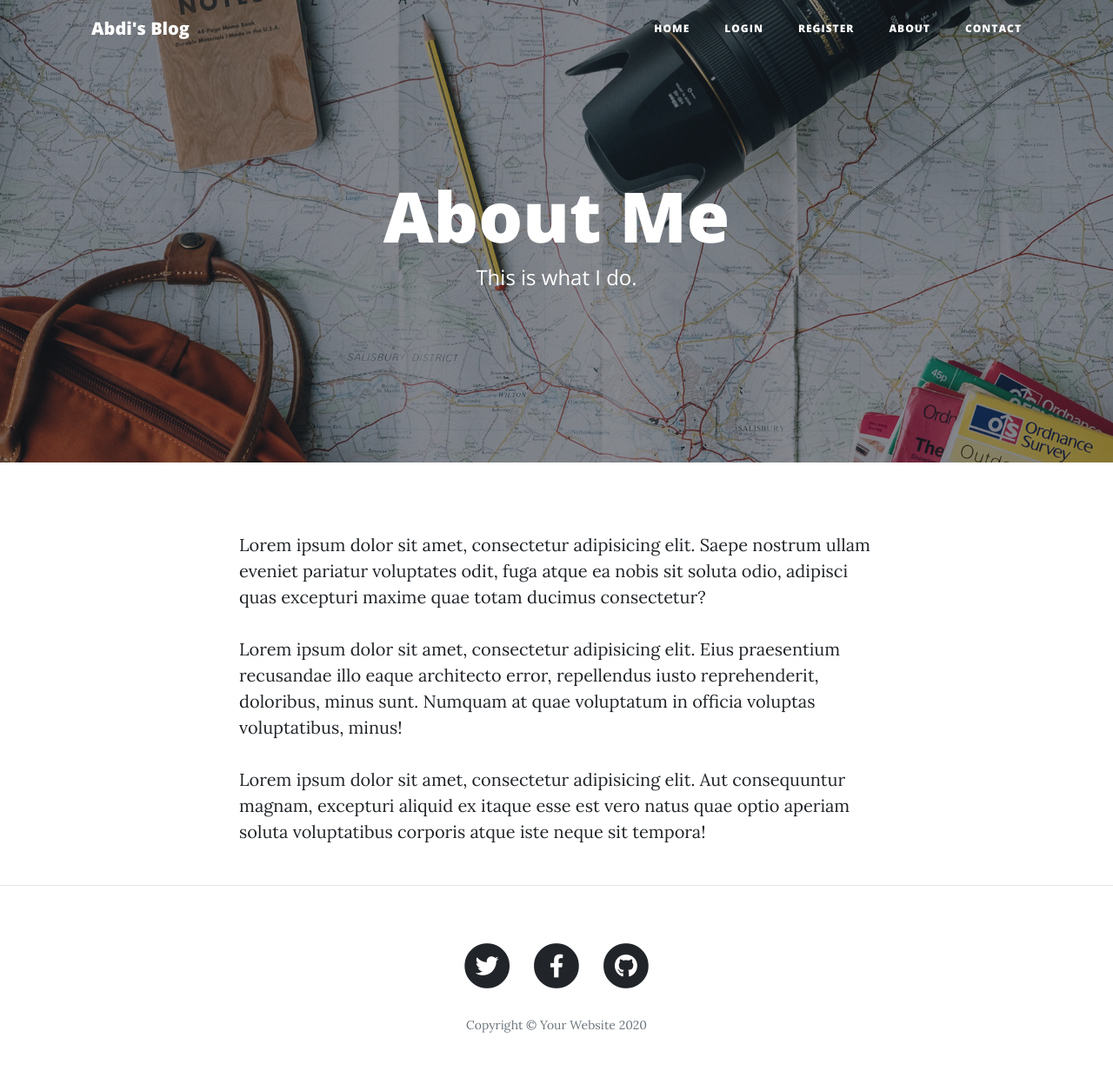
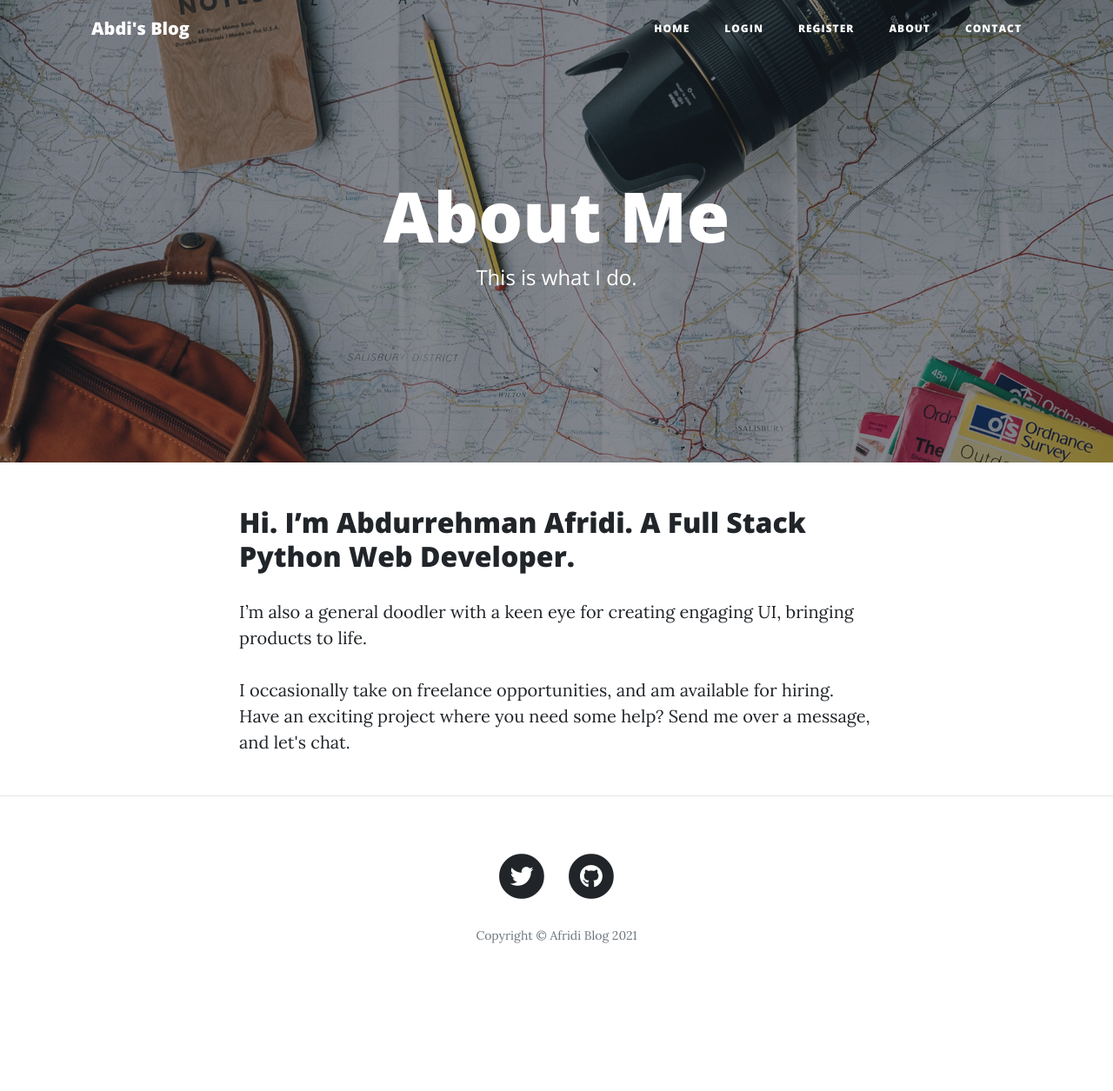
Before and after one commit to therealabdi2/Abdi-Blog, a Flask app: page /about in a window 1280 px wide. Shown: the whole page at 87% size. After the commit the page ends 1085 px from the top, so only its background shows below. Run offline with Flask 2, Linux system fonts and the light colour scheme; some libraries are stand-ins or nearby versions.

Commit message:
Add bio and socials

```diff
--- a/templates/about.html
+++ b/templates/about.html
@@ -1,7 +1,7 @@
 {% include "header.html" %}
 
 <!-- Page Header -->
-  <header class="masthead" style="background-image: url({{ url_for('static', filename='img/about-bg.jpg')}})">
+<header class="masthead" style="background-image: url({{ url_for('static', filename='img/about-bg.jpg') }})">
     <div class="overlay"></div>
     <div class="container">
         <div class="row">
@@ -19,9 +19,14 @@
 <div class="container">
     <div class="row">
         <div class="col-lg-8 col-md-10 mx-auto">
-        <p>Lorem ipsum dolor sit amet, consectetur adipisicing elit. Saepe nostrum ullam eveniet pariatur voluptates odit, fuga atque ea nobis sit soluta odio, adipisci quas excepturi maxime quae totam ducimus consectetur?</p>
-        <p>Lorem ipsum dolor sit amet, consectetur adipisicing elit. Eius praesentium recusandae illo eaque architecto error, repellendus iusto reprehenderit, doloribus, minus sunt. Numquam at quae voluptatum in officia voluptas voluptatibus, minus!</p>
-        <p>Lorem ipsum dolor sit amet, consectetur adipisicing elit. Aut consequuntur magnam, excepturi aliquid ex itaque esse est vero natus quae optio aperiam soluta voluptatibus corporis atque iste neque sit tempora!</p>
+            <h2>Hi. I’m Abdurrehman Afridi.
+                A Full Stack Python Web Developer.</h2>
+
+            <p>I’m also a general doodler with a keen eye for creating engaging UI, bringing
+                products to life.</p>
+            <p>I occasionally take on freelance opportunities, and am available for hiring.
+                Have an exciting project where you need some help?
+                Send me over a message, and let's chat.</p>
         </div>
     </div>
 </div>
--- a/templates/footer.html
+++ b/templates/footer.html
@@ -5,23 +5,16 @@
         <div class="col-lg-8 col-md-10 mx-auto">
           <ul class="list-inline text-center">
             <li class="list-inline-item">
-              <a href="#">
+              <a href="https://twitter.com/TheRealAbdi27" target="_blank">
                 <span class="fa-stack fa-lg">
                   <i class="fas fa-circle fa-stack-2x"></i>
                   <i class="fab fa-twitter fa-stack-1x fa-inverse"></i>
                 </span>
               </a>
             </li>
+
             <li class="list-inline-item">
-              <a href="#">
-                <span class="fa-stack fa-lg">
-                  <i class="fas fa-circle fa-stack-2x"></i>
-                  <i class="fab fa-facebook-f fa-stack-1x fa-inverse"></i>
-                </span>
-              </a>
-            </li>
-            <li class="list-inline-item">
-              <a href="#">
+              <a href="https://github.com/therealabdi2" target="_blank">
                 <span class="fa-stack fa-lg">
                   <i class="fas fa-circle fa-stack-2x"></i>
                   <i class="fab fa-github fa-stack-1x fa-inverse"></i>
@@ -29,7 +22,7 @@
               </a>
             </li>
           </ul>
-          <p class="copyright text-muted">Copyright &copy; Your Website 2020</p>
+          <p class="copyright text-muted">Copyright &copy; Afridi Blog 2021</p>
         </div>
       </div>
     </div>
```
Lines whose indentation alone changed are shown as unchanged.
